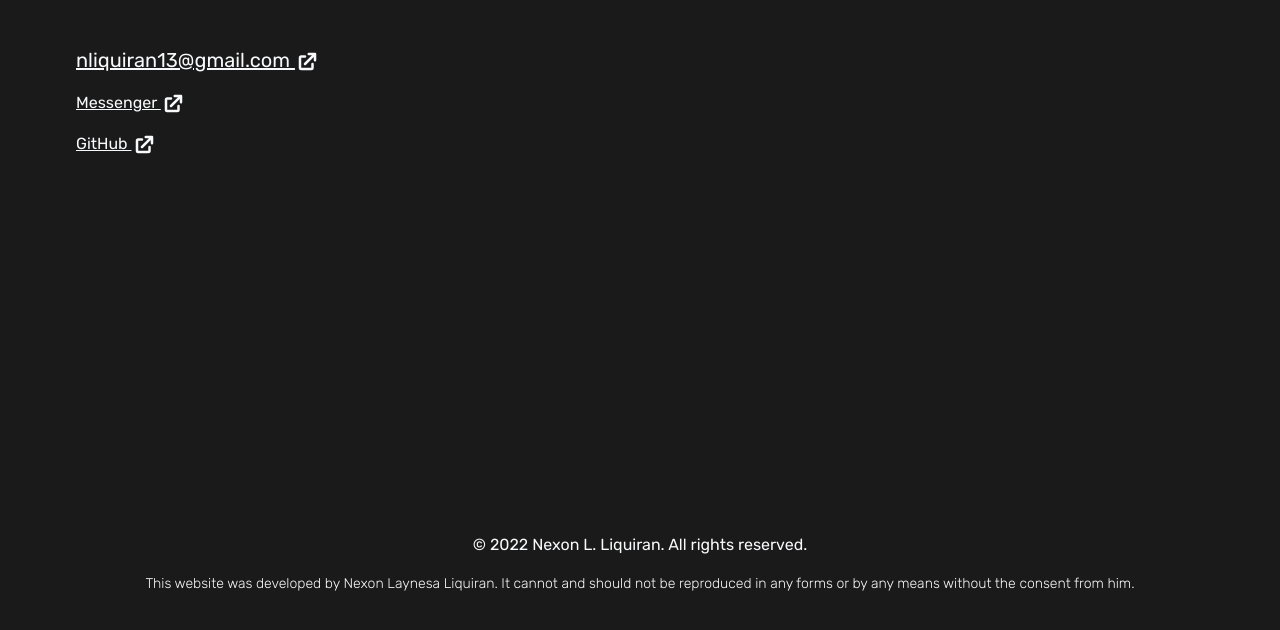
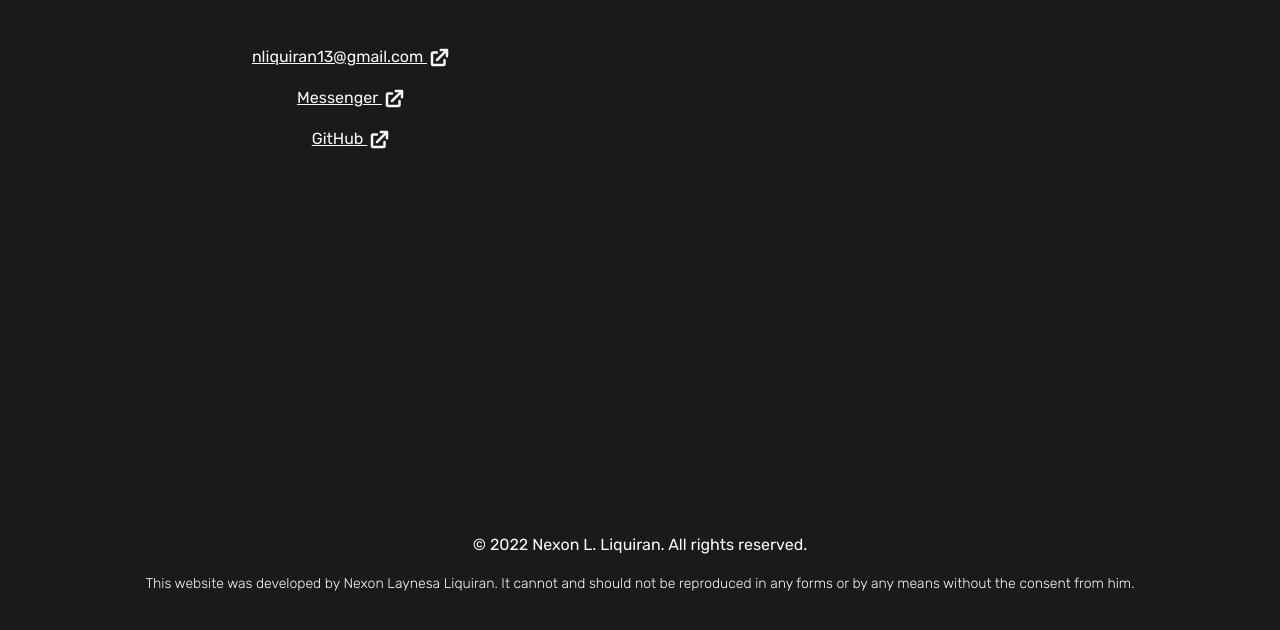
Before and after one commit to NexonL13/my-portfolio, a website: page index.html in a window 1280 px wide. Shown: the part 4431-5061 px from the top of the page. Drawn offline with nearby package versions, Linux system fonts and the light colour scheme.

Commit message:
Update index.html

```diff
--- a/index.html
+++ b/index.html
@@ -534,8 +534,8 @@
             <p class="fs-6 fw-light mb-5">I'm a third year at STI College Novaliches pursuing a Bachelor of Information Technology.</p>
             <p class="fs-6 fw-light">Since I was a Senior High School student, I learned Java as my first programming language. I understand and adapt some logic and algorithms in the Object-oriented programming (OOP) concept. Additionally, I learned about the fundamental of HTML, CSS, and Javascript in Website Development. When I became a college student at STI College Novaliches, we were currently learning the C# programming language.</p>
             <p class="fs-6 fw-light">I'm currently learning the MERN Stack on Website Development and hope to learn more programming languages and technologies in the future.</p>
-            <div class="mt-5 d-flex flex-column gap-3">
-              <a href="mailto:nliquiran13@gmail.com" class="text-light fs-5">nliquiran13@gmail.com
+              <div class="mt-5 d-flex flex-column gap-3 justify-content-center align-items-center text-center">
+              <a href="mailto:nliquiran13@gmail.com" class="text-light fs-md-5 fs-6">nliquiran13@gmail.com
                 <div style="height: 25px; width:25px;" class="d-inline-block">
                   <svg xmlns="http://www.w3.org/2000/svg" viewBox="0 0 20 20" fill="currentColor" aria-hidden="true"><path d="M11 3a1 1 0 100 2h2.586l-6.293 6.293a1 1 0 101.414 1.414L15 6.414V9a1 1 0 102 0V4a1 1 0 00-1-1h-5z"></path><path d="M5 5a2 2 0 00-2 2v8a2 2 0 002 2h8a2 2 0 002-2v-3a1 1 0 10-2 0v3H5V7h3a1 1 0 000-2H5z"></path></svg>
                 </div>
```
